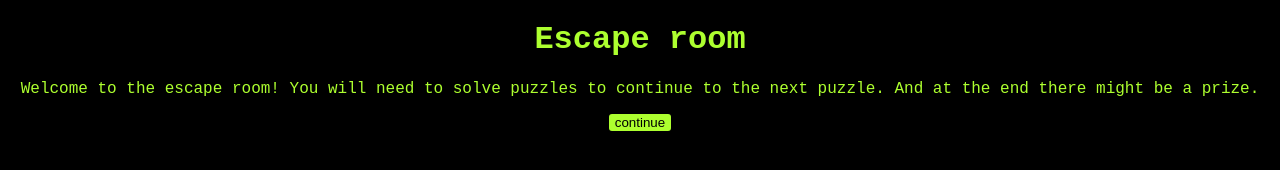
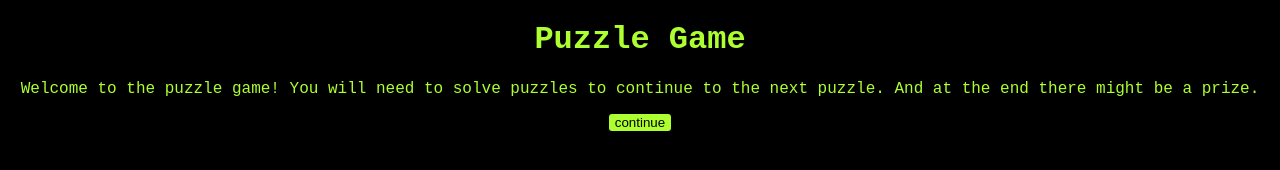
Before and after one commit to katze314/escape_room, a plain HTML site: page index.html in a window 1280 px wide. Drawn offline with Linux system fonts and the light colour scheme.

Commit message:
changed name

```diff
--- a/index.html
+++ b/index.html
@@ -1,14 +1,14 @@
 <!DOCTYPE html>
 <html>
 <head>
-    <title> Escape room </title>
+    <title> Puzzle Game </title>
     <link rel="stylesheet" href="./style.css">
 
 </head>
 <body>
-    <h1>Escape room</h1>
+    <h1>Puzzle Game</h1>
     <p>
-        Welcome to the escape room! You will need to solve puzzles to continue to the next puzzle. And at the end there might be a prize.
+        Welcome to the puzzle game! You will need to solve puzzles to continue to the next puzzle. And at the end there might be a prize.
     </p>
     <a href="./1_riddle1.html"><button >continue</button></a>
 
```
